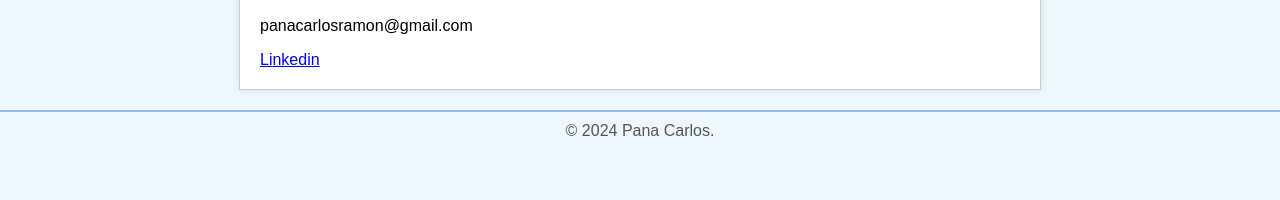
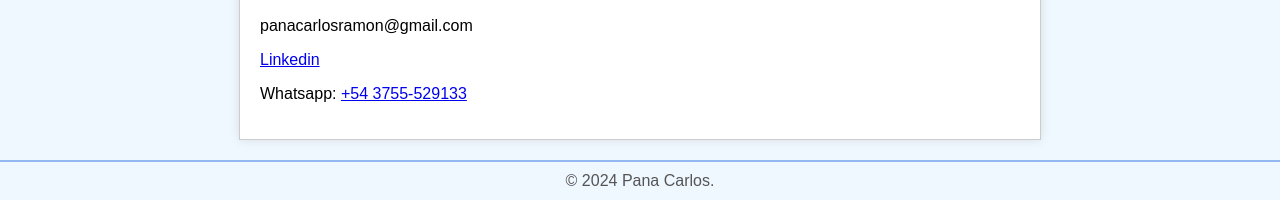
Before and after one commit to crpana/crpana.github.io, a website built with Vite: page index.html in a window 1280 px wide. Shown: the part 611-811 px from the top of the page. Built offline with nearby package versions, Linux system fonts and the light colour scheme.

Commit message:
Update index.html

```diff
--- a/index.html
+++ b/index.html
@@ -192,6 +192,7 @@
       <h2>Contactos</h2>
       <p>panacarlosramon@gmail.com</p>
       <a href="https://www.linkedin.com/in/carlospana/" target="_blank">Linkedin</a>
+      <p>Whatsapp: <a href="https://wa.me/543755529133" target="_blank">+54 3755-529133</a></p>
 
     </div>
   </div>
```
